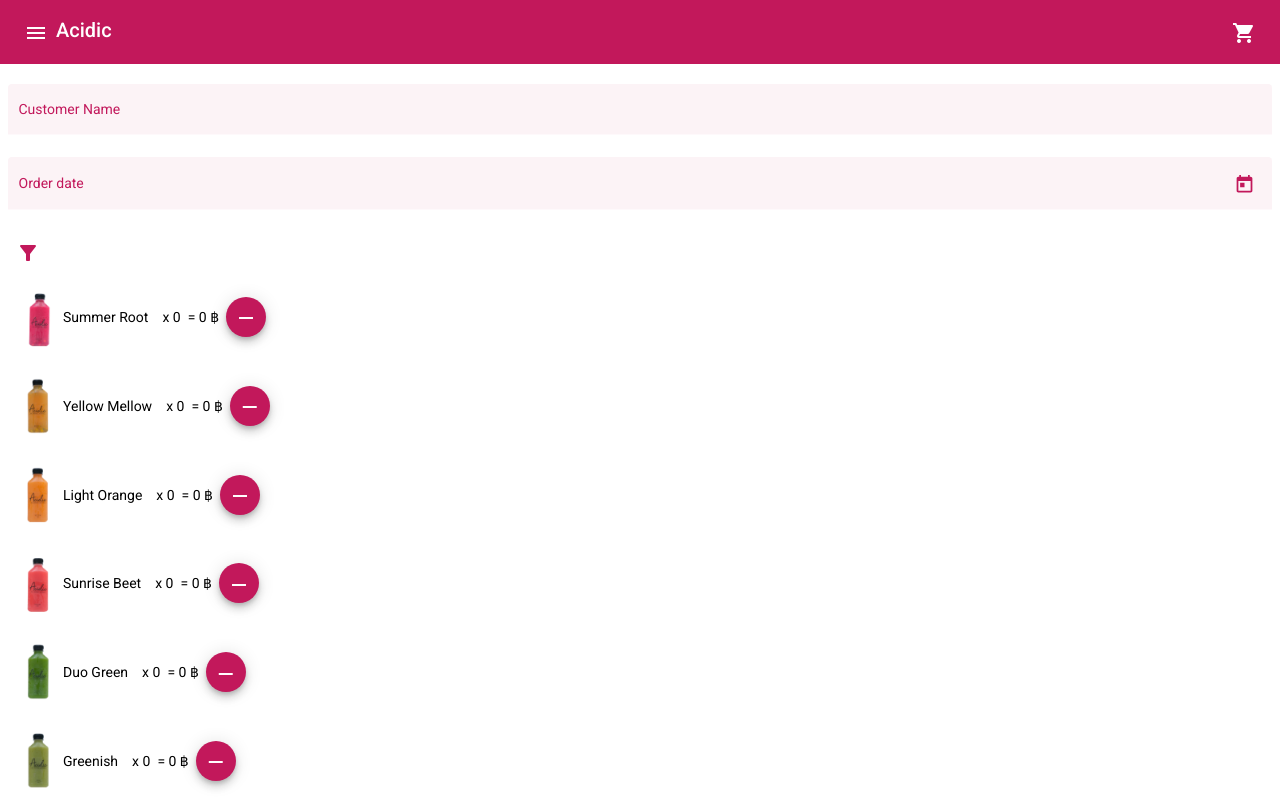
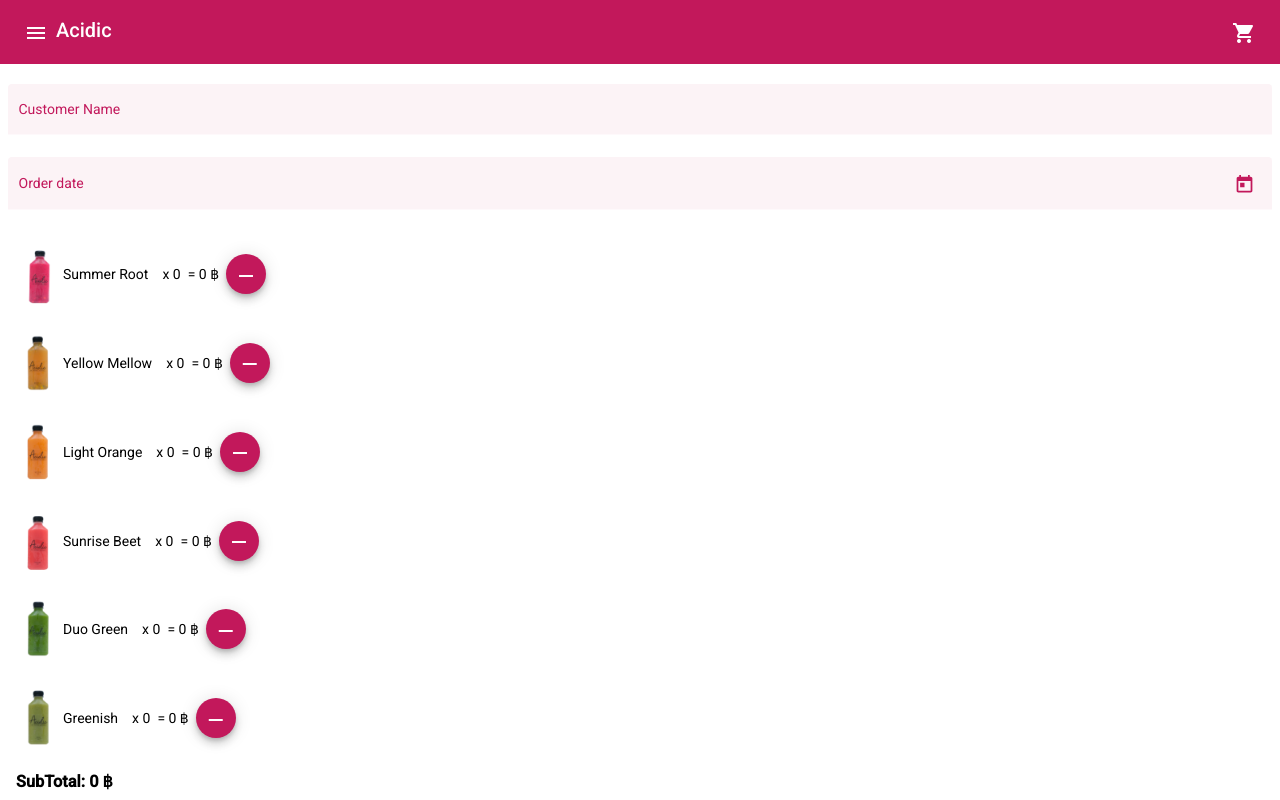
Before and after one commit to sapphinebz/Acidic, an Angular app: page / in a window 1280 px wide. Shown: the top 800 px of the page. Built offline with nearby package versions, Linux system fonts and the light colour scheme.

Commit message:
hide filter

```diff
--- a/src/shared/product/select-product-list/select-product-list.component.html
+++ b/src/shared/product/select-product-list/select-product-list.component.html
@@ -24,7 +24,7 @@
     <mat-datepicker touchUi #picker></mat-datepicker>
   </mat-form-field>
 
-  <div class="_select-product-list_filter-container">
+  <div class="_select-product-list_filter-container" style="display: none">
     <button
       mat-icon-button
       (click)="openDialogFilter($event)"
```
Also changed, not shown: 3 other files (tests, documents, lock files or other folders).
